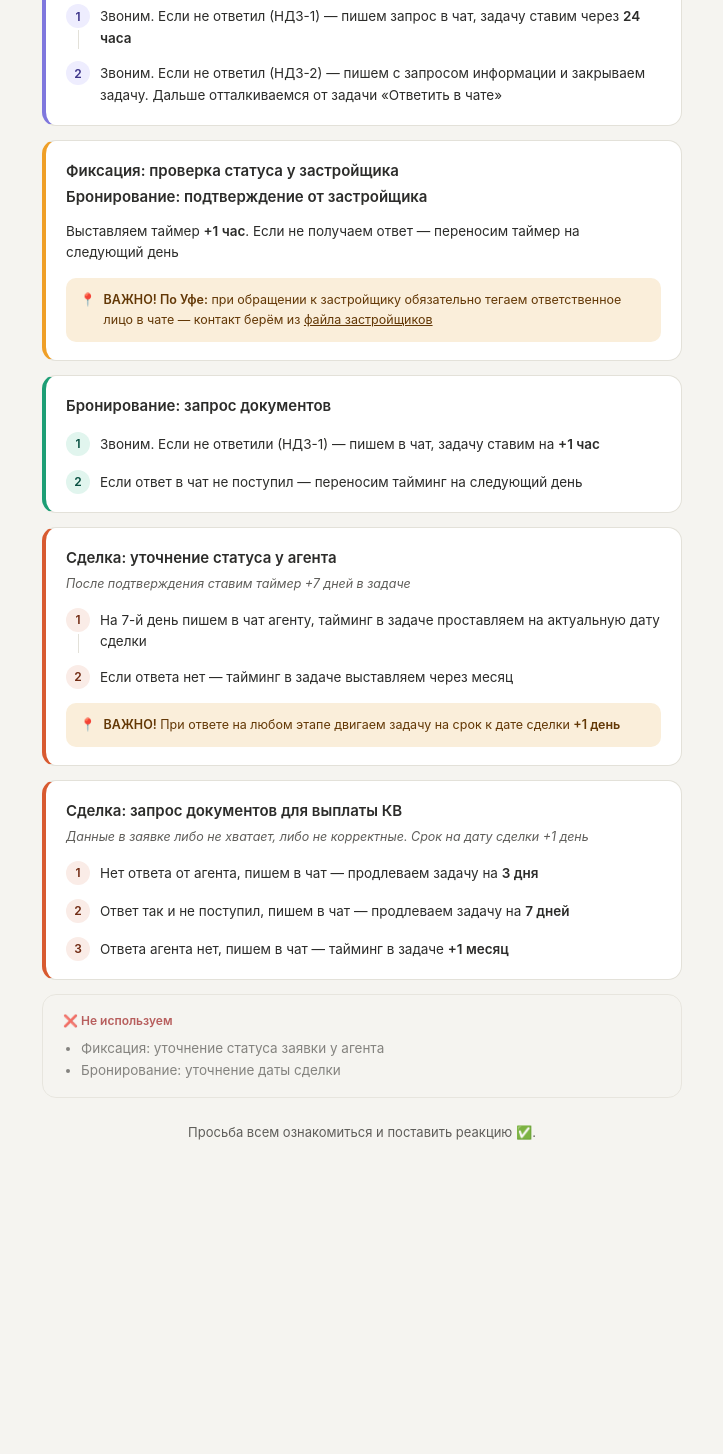
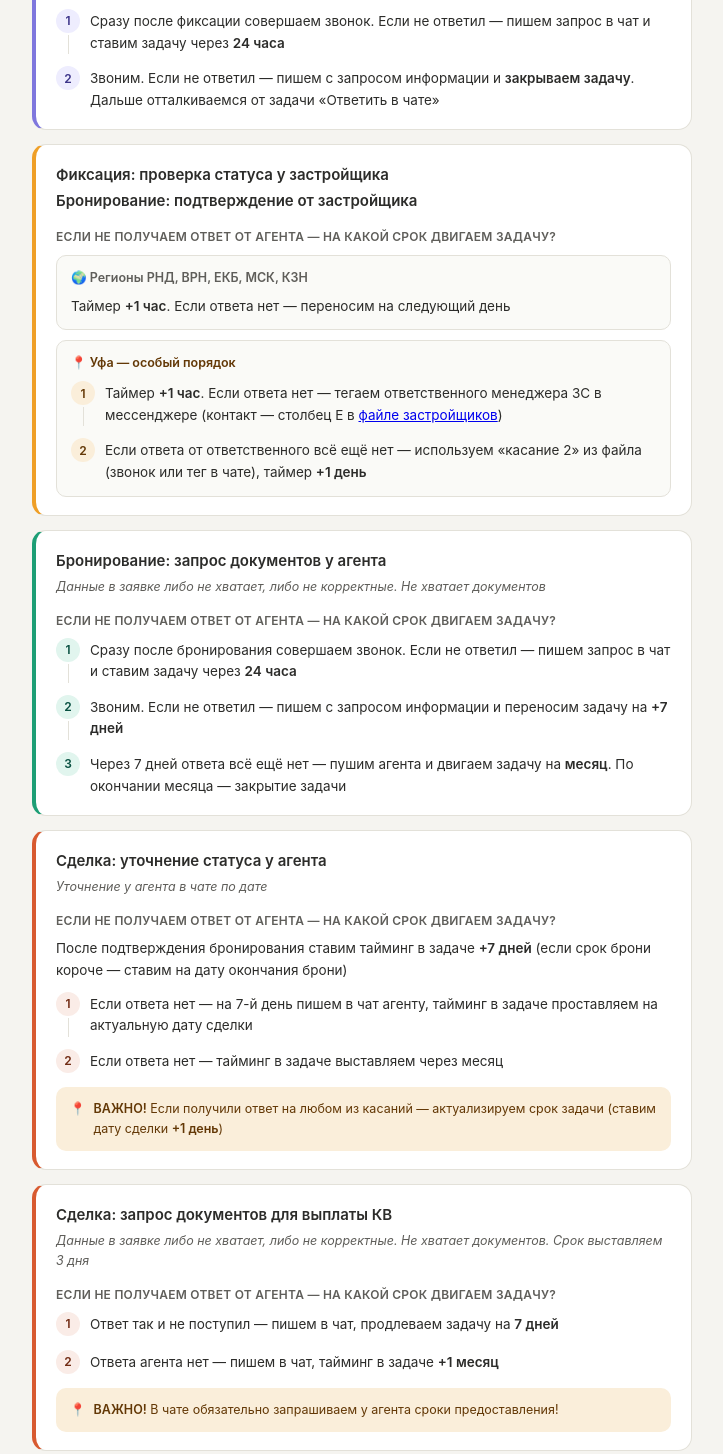
Before and after one commit to KirillIl/Izmeneniya-v-zadachah, a plain HTML site: page index.html in a window 1280 px wide. Shown: the part 246-1700 px from the top of the page, without its empty margins (278-1001 px from the left). Before the commit the page ends 1421 px from the top, so only its background shows below. Drawn offline with Linux system fonts and the light colour scheme.

Commit message:
Update index.html

```diff
--- a/index.html
+++ b/index.html
@@ -15,18 +15,17 @@
     --teal: #1D9E75; --teal-bg: #E1F5EE; --teal-text: #085041;
     --coral: #D85A30; --coral-bg: #FAECE7; --coral-text: #712B13;
     --amber-bg: #FAEEDA; --amber-text: #633806; --amber-border: #EF9F27;
-    --red-text: #A32D2D;
   }
   * { box-sizing: border-box; }
   body {
     margin: 0;
-    padding: 32px 16px;
+    padding: 32px 16px 60px;
     background: var(--bg);
     font-family: -apple-system, BlinkMacSystemFont, "Segoe UI", Roboto, Helvetica, Arial, sans-serif;
     color: var(--text);
     line-height: 1.6;
   }
-  .wrap { max-width: 640px; margin: 0 auto; display: flex; flex-direction: column; gap: 14px; }
+  .wrap { max-width: 660px; margin: 0 auto; display: flex; flex-direction: column; gap: 14px; }
   .intro {
     background: var(--card);
     border-radius: 14px;
@@ -47,7 +46,15 @@
   .card.mixed { border-left-color: var(--amber-border); }
   .card h2 { font-size: 15px; font-weight: 600; margin: 0; }
   .card .sub { font-size: 12.5px; color: var(--text-secondary); margin-top: 4px; font-style: italic; }
-  .steps { margin-top: 14px; display: flex; flex-direction: column; }
+  .q {
+    font-size: 12px;
+    font-weight: 600;
+    color: var(--text-secondary);
+    text-transform: uppercase;
+    letter-spacing: .02em;
+    margin: 14px 0 8px;
+  }
+  .steps { display: flex; flex-direction: column; }
   .step { display: flex; gap: 10px; }
   .step:not(:last-child) { padding-bottom: 12px; }
   .step .dot {
@@ -58,9 +65,28 @@
   .card .dot { background: var(--purple-bg); color: var(--purple-text); }
   .card.teal .dot { background: var(--teal-bg); color: var(--teal-text); }
   .card.coral .dot { background: var(--coral-bg); color: var(--coral-text); }
+  .card.mixed .dot { background: var(--amber-bg); color: var(--amber-text); }
   .step .rail { display: flex; flex-direction: column; align-items: center; }
   .step .rail .line { width: 1px; flex: 1; background: var(--border); margin-top: 2px; }
   .step .text { font-size: 13.5px; padding-top: 2px; }
+  .subgroup {
+    margin-top: 6px;
+    padding: 12px 14px;
+    background: #FAFAF7;
+    border: 1px solid var(--border);
+    border-radius: 10px;
+  }
+  .subgroup + .subgroup { margin-top: 10px; }
+  .subgroup .label {
+    font-size: 12.5px;
+    font-weight: 600;
+    margin-bottom: 8px;
+    display: flex;
+    align-items: center;
+    gap: 6px;
+  }
+  .subgroup .label.regions { color: var(--text-secondary); }
+  .subgroup .label.ufa { color: var(--amber-text); }
   .callout {
     margin-top: 14px;
     background: var(--amber-bg);
@@ -73,14 +99,6 @@
     color: var(--amber-text);
   }
   .callout a { color: var(--amber-text); }
-  .not-used {
-    border: 1px solid var(--border);
-    border-radius: 14px;
-    padding: 16px 20px;
-    opacity: 0.75;
-  }
-  .not-used .tag { font-size: 12px; color: var(--red-text); font-weight: 600; margin-bottom: 8px; }
-  .not-used ul { margin: 0; padding-left: 18px; font-size: 13.5px; color: var(--text-secondary); }
   .footer {
     text-align: center;
     font-size: 13px;
@@ -96,6 +114,7 @@
       --coral-bg: #4a2414; --coral-text: #f0997b;
       --amber-bg: #3a2a0c; --amber-text: #fac775;
     }
+    .subgroup { background: #201f1c; }
   }
 </style>
 </head>
@@ -104,83 +123,111 @@
 
   <div class="intro">
     <h1>Ребята, всем привет 👋</h1>
-    <p>С завтрашнего дня меняется порядок работы с задачами. Просьба ознакомиться и поставить реакцию в Маттермост✅, что прочитали.</p>
+    <p>Знакомимся с изменениями!</p>
   </div>
 
+  <!-- 1 -->
   <div class="card">
     <h2>Фиксация: запрос документов у агента</h2>
     <div class="sub">Данные в заявке либо не хватает, либо не корректные. Не хватает документов</div>
+    <div class="q">Если не получаем ответ от агента — на какой срок двигаем задачу?</div>
     <div class="steps">
       <div class="step">
         <div class="rail"><span class="dot">1</span><span class="line"></span></div>
-        <div class="text">Звоним. Если не ответил (НДЗ-1) — пишем запрос в чат, задачу ставим через <b>24 часа</b></div>
+        <div class="text">Сразу после фиксации совершаем звонок. Если не ответил — пишем запрос в чат и ставим задачу через <b>24 часа</b></div>
       </div>
       <div class="step">
         <div class="rail"><span class="dot">2</span></div>
-        <div class="text">Звоним. Если не ответил (НДЗ-2) — пишем с запросом информации и закрываем задачу. Дальше отталкиваемся от задачи «Ответить в чате»</div>
+        <div class="text">Звоним. Если не ответил — пишем с запросом информации и <b>закрываем задачу</b>. Дальше отталкиваемся от задачи «Ответить в чате»</div>
       </div>
     </div>
   </div>
 
+  <!-- 2 -->
   <div class="card mixed">
     <h2>Фиксация: проверка статуса у застройщика</h2>
     <h2 style="margin-top:2px">Бронирование: подтверждение от застройщика</h2>
-    <div class="steps" style="margin-top:10px">
-      <div class="step"><div class="text">Выставляем таймер <b>+1 час</b>. Если не получаем ответ — переносим таймер на следующий день</div></div>
-    </div>
-    <div class="callout">
-      📍 <span><b>ВАЖНО! По Уфе:</b> при обращении к застройщику обязательно тегаем ответственное лицо в чате — контакт берём из <a href="https://nc.k.avito.ru/s/MfzEeSWmAibcbdL?openfile=true" target="_blank">файла застройщиков</a></span>
-    </div>
+    <div class="q">Если не получаем ответ от агента — на какой срок двигаем задачу?</div>
+
+    <div class="subgroup">
+      <div class="label regions">🌍 Регионы РНД, ВРН, ЕКБ, МСК, КЗН</div>
+      <div style="font-size:13.5px">Таймер <b>+1 час</b>. Если ответа нет — переносим на следующий день</div>
     </div>
 
-  <div class="card teal">
-    <h2>Бронирование: запрос документов</h2>
+    <div class="subgroup">
+      <div class="label ufa">📍 Уфа — особый порядок</div>
       <div class="steps">
         <div class="step">
           <div class="rail"><span class="dot">1</span><span class="line"></span></div>
-        <div class="text">Звоним. Если не ответили (НДЗ-1) — пишем в чат, задачу ставим на <b>+1 час</b></div>
+          <div class="text">Таймер <b>+1 час</b>. Если ответа нет — тегаем ответственного менеджера ЗС в мессенджере (контакт — столбец Е в <a href="https://nc.k.avito.ru/s/MfzEeSWmAibcbdL?openfile=true" target="_blank">файле застройщиков</a>)</div>
         </div>
         <div class="step">
-        <div class="rail"><span class="dot">2</span></div>
-        <div class="text">Если ответ в чат не поступил — переносим тайминг на следующий день</div>
+          <span class="dot">2</span>
+          <div class="text">Если ответа от ответственного всё ещё нет — используем «касание 2» из файла (звонок или тег в чате), таймер <b>+1 день</b></div>
+        </div>
       </div>
     </div>
   </div>
 
-  <div class="card coral">
-    <h2>Сделка: уточнение статуса у агента</h2>
-    <div class="sub">После подтверждения ставим таймер +7 дней в задаче</div>
+  <!-- 3 -->
+  <div class="card teal">
+    <h2>Бронирование: запрос документов у агента</h2>
+    <div class="sub">Данные в заявке либо не хватает, либо не корректные. Не хватает документов</div>
+    <div class="q">Если не получаем ответ от агента — на какой срок двигаем задачу?</div>
     <div class="steps">
       <div class="step">
         <div class="rail"><span class="dot">1</span><span class="line"></span></div>
-        <div class="text">На 7-й день пишем в чат агенту, тайминг в задаче проставляем на актуальную дату сделки</div>
+        <div class="text">Сразу после бронирования совершаем звонок. Если не ответил — пишем запрос в чат и ставим задачу через <b>24 часа</b></div>
       </div>
       <div class="step">
-        <div class="rail"><span class="dot">2</span></div>
+        <div class="rail"><span class="dot">2</span><span class="line"></span></div>
+        <div class="text">Звоним. Если не ответил — пишем с запросом информации и переносим задачу на <b>+7 дней</b></div>
+      </div>
+      <div class="step">
+        <span class="dot">3</span>
+        <div class="text">Через 7 дней ответа всё ещё нет — пушим агента и двигаем задачу на <b>месяц</b>. По окончании месяца — закрытие задачи</div>
+      </div>
+    </div>
+  </div>
+
+  <!-- 4 -->
+  <div class="card coral">
+    <h2>Сделка: уточнение статуса у агента</h2>
+    <div class="sub">Уточнение у агента в чате по дате</div>
+    <div class="q">Если не получаем ответ от агента — на какой срок двигаем задачу?</div>
+    <div style="font-size:13.5px;margin-bottom:10px">После подтверждения бронирования ставим тайминг в задаче <b>+7 дней</b> (если срок брони короче — ставим на дату окончания брони)</div>
+    <div class="steps">
+      <div class="step">
+        <div class="rail"><span class="dot">1</span><span class="line"></span></div>
+        <div class="text">Если ответа нет — на 7-й день пишем в чат агенту, тайминг в задаче проставляем на актуальную дату сделки</div>
+      </div>
+      <div class="step">
+        <span class="dot">2</span>
         <div class="text">Если ответа нет — тайминг в задаче выставляем через месяц</div>
       </div>
     </div>
     <div class="callout">
-      📍 <span><b>ВАЖНО!</b> При ответе на любом этапе двигаем задачу на срок к дате сделки <b>+1 день</b></span>
+      📍 <span><b>ВАЖНО!</b> Если получили ответ на любом из касаний — актуализируем срок задачи (ставим дату сделки <b>+1 день</b>)</span>
     </div>
   </div>
 
+  <!-- 5 -->
   <div class="card coral">
     <h2>Сделка: запрос документов для выплаты КВ</h2>
-    <div class="sub">Данные в заявке либо не хватает, либо не корректные. Срок на дату сделки +1 день</div>
+    <div class="sub">Данные в заявке либо не хватает, либо не корректные. Не хватает документов. Срок выставляем 3 дня</div>
+    <div class="q">Если не получаем ответ от агента — на какой срок двигаем задачу?</div>
     <div class="steps">
       <div class="step">
         <div class="rail"><span class="dot">1</span><span class="line"></span></div>
-        <div class="text">Нет ответа от агента, пишем в чат — продлеваем задачу на <b>3 дня</b></div>
+        <div class="text">Ответ так и не поступил — пишем в чат, продлеваем задачу на <b>7 дней</b></div>
       </div>
       <div class="step">
-        <div class="rail"><span class="dot">2</span><span class="line"></span></div>
-        <div class="text">Ответ так и не поступил, пишем в чат — продлеваем задачу на <b>7 дней</b></div>
+        <span class="dot">2</span>
+        <div class="text">Ответа агента нет — пишем в чат, тайминг в задаче <b>+1 месяц</b></div>
       </div>
-      <div class="step">
-        <div class="rail"><span class="dot">3</span></div>
-        <div class="text">Ответа агента нет, пишем в чат — тайминг в задаче <b>+1 месяц</b></div>
     </div>
+    <div class="callout">
+      📍 <span><b>ВАЖНО!</b> В чате обязательно запрашиваем у агента сроки предоставления!</span>
     </div>
   </div>
 
@@ -192,7 +239,7 @@
     </ul>
   </div>
 
-  <div class="footer">Просьба всем ознакомиться и поставить реакцию ✅. </div>
+  <div class="footer">Просьба всем ознакомиться и поставить реакцию ✅. Вопросы — в тред 👇</div>
 
 </div>
 </body>
```
Lines whose indentation alone changed are shown as unchanged.
